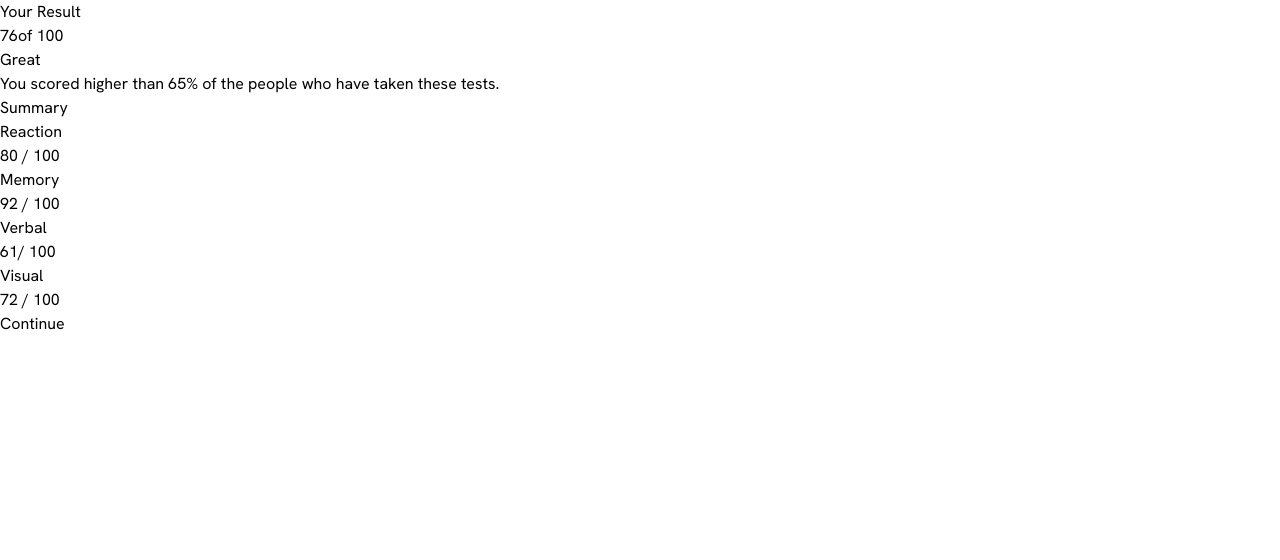
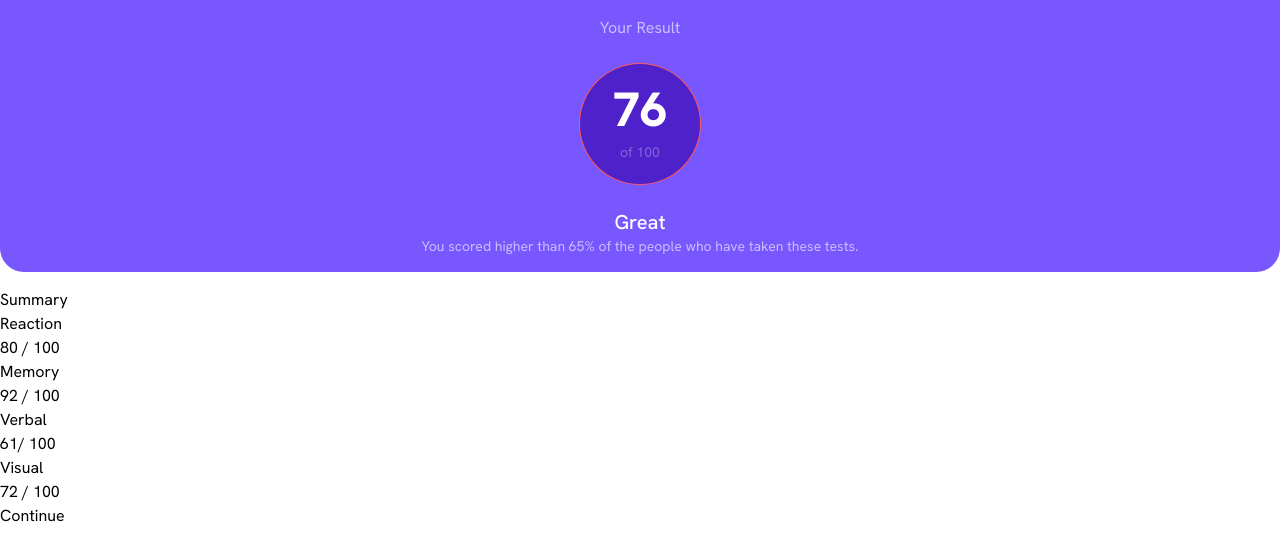
Before and after one commit to sidr467/ResultSummaryComponent---FrontendMentor, a plain HTML site: page index.html in a window 1280 px wide. Drawn offline with Linux system fonts and the light colour scheme.

Commit message:
added First section some style

```diff
--- a/index.html
+++ b/index.html
@@ -26,15 +26,23 @@
     </style>
   </head>
   <body class="font-FontHanken">
-    <main>
-      <section>
-        <h1>Your Result</h1>
-        <div><span>76</span><span>of 100</span></div>
-
-        <h2>Great</h2>
-        <p>
-          You scored higher than 65% of the people who have taken these tests.
-        </p>
+    <main class="grid gap-4">
+      <section
+        class="bg-BgLightslateBlue text-White flex flex-col justify-center items-center gap-6 px-12 py-4 rounded-b-3xl"
+      >
+        <h1 class="opacity-60">Your Result</h1>
+        <div
+          class="bg-CircleVioletBlue flex flex-col gap-2 items-center justify-center rounded-full ring-1 ring-PrimaryLightRed min-w-[120px] min-h-[120px]"
+        >
+          <span class="font-Fontbold text-5xl">76</span>
+          <span class="text-sm opacity-30">of 100</span>
+        </div>
+        <div class="text-center">
+          <h2 class="text-xl font-Fontlight">Great</h2>
+          <p class="text-sm font-normal opacity-60">
+            You scored higher than 65% of the people who have taken these tests.
+          </p>
+        </div>
       </section>
       <section>
         <h1>Summary</h1>
--- a/tailwind.config.js
+++ b/tailwind.config.js
@@ -1,36 +1,35 @@
 /** @type {import('tailwindcss').Config} */
 module.exports = {
   content: ["*.{html,js}"],
+
   theme: {
-    extend: {},
+    extend: {
       colors: {
-      // ### Primary
         PrimaryLightRed: "hsl(0, 100%, 67%)",
         PrimaryOrangeyYellow: " hsl(39, 100%, 56%)",
         PrimaryGreenTeal: "hsl(166, 100%, 37%)",
         PrimaryCobaltblue: "hsl(234, 85%, 45%)",
-      // ## Gradients
         BgLightslateBlue: "hsl(252, 100%, 67%)",
         BgLightroyalBlue: "hsl(241, 81%, 54%)",
         CircleVioletBlue: "hsla(256, 72%, 46%, 1)",
         CirclePersianBlue: "hsla(241, 72%, 46%, 0)",
-      // ### Neutral
         White: "hsl(0, 0%, 100%)",
         PaleBlue: "hsl(221, 100%, 96%)",
         LightLavender: "hsl(241, 100%, 89%)",
         DarkgrayBlue: "hsl(224, 30%, 27%)",
       },
-    fontSize:{
-      ParaFont : "18px",
+      fontSize: {
+        ParaFont: "18px",
       },
-    fontWeight:{
+      fontWeight: {
         Fontlight: "500",
         Fontmedium: "700",
-      Fontbold :"800"
+        Fontbold: "800",
       },
-    fontFamily:{
-      FontHanken: ["Hanken Grotesk", "sans-serif"]
-    }
+      fontFamily: {
+        FontHanken: ["Hanken Grotesk", "sans-serif"],
+      },
+    },
   },
   plugins: [],
 }
```
Also changed, not shown: output.css. Lines whose indentation alone changed are shown as unchanged.
